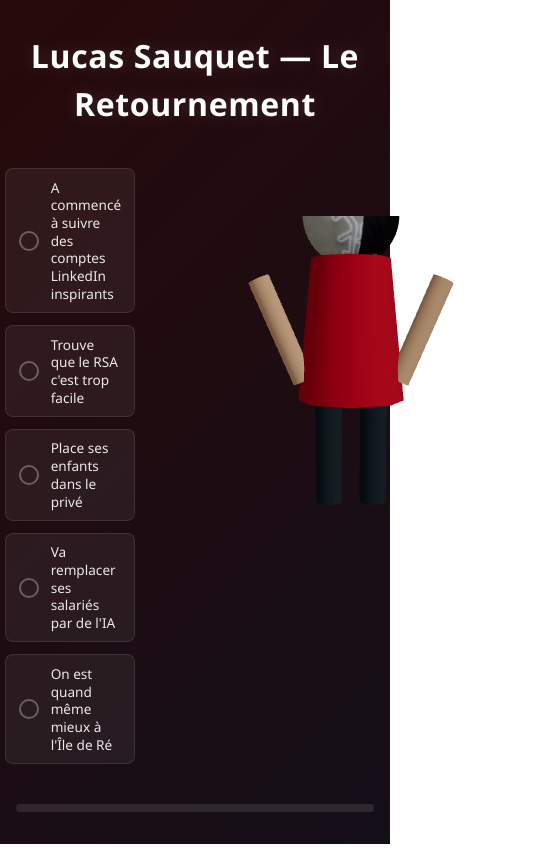
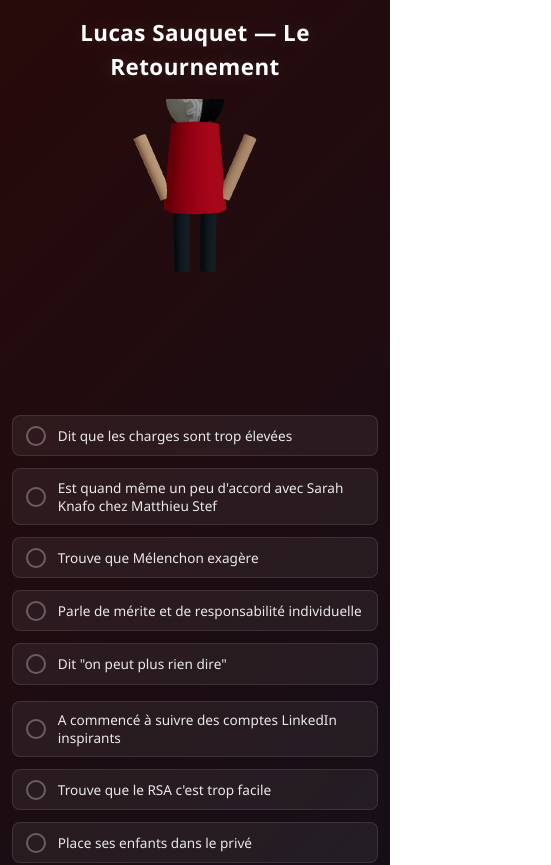
Before and after one commit to abbeyjaz/retourneur-de-veste, a Next.js app: page / in a window 390 px wide. Shown: the top 865 px of the page, 551 px wide, since content can reach past the window. Before the commit the page ends 844 px from the top, so only its background shows below. Built offline with nearby package versions, Linux system fonts and the light colour scheme.

Commit message:
style: responsive layout, staggered animations and polish
Co-Authored-By: Claude Opus 4.6 <noreply@anthropic.com>

```diff
--- a/src/app/globals.css
+++ b/src/app/globals.css
@@ -10,7 +10,7 @@
 
 body {
   font-family: 'Segoe UI', system-ui, -apple-system, sans-serif;
-  overflow: hidden;
+  overflow-x: hidden;
   color: #fff;
 }
 
@@ -158,3 +158,72 @@ body {
   from { opacity: 0; transform: translateY(10px); }
   to { opacity: 1; transform: translateY(0); }
 }
+
+/* Staggered slide-in for checklist items */
+.checklist-item {
+  animation: slideIn 0.4s ease-out backwards;
+}
+
+.checklist-column.left .checklist-item:nth-child(1) { animation-delay: 0.05s; }
+.checklist-column.left .checklist-item:nth-child(2) { animation-delay: 0.1s; }
+.checklist-column.left .checklist-item:nth-child(3) { animation-delay: 0.15s; }
+.checklist-column.left .checklist-item:nth-child(4) { animation-delay: 0.2s; }
+.checklist-column.left .checklist-item:nth-child(5) { animation-delay: 0.25s; }
+.checklist-column.right .checklist-item:nth-child(1) { animation-delay: 0.3s; }
+.checklist-column.right .checklist-item:nth-child(2) { animation-delay: 0.35s; }
+.checklist-column.right .checklist-item:nth-child(3) { animation-delay: 0.4s; }
+.checklist-column.right .checklist-item:nth-child(4) { animation-delay: 0.45s; }
+.checklist-column.right .checklist-item:nth-child(5) { animation-delay: 0.5s; }
+
+@keyframes slideIn {
+  from { opacity: 0; transform: translateX(-15px); }
+  to { opacity: 1; transform: translateX(0); }
+}
+
+.checklist-column.right .checklist-item {
+  animation-name: slideInRight;
+}
+
+@keyframes slideInRight {
+  from { opacity: 0; transform: translateX(15px); }
+  to { opacity: 1; transform: translateX(0); }
+}
+
+/* Mobile responsive */
+@media (max-width: 768px) {
+  .page {
+    padding: 1rem 0.75rem;
+    overflow-y: auto;
+    min-height: 100vh;
+    height: auto;
+  }
+
+  .title {
+    font-size: 1.4rem;
+    margin-bottom: 1rem;
+  }
+
+  .content {
+    flex-direction: column;
+    gap: 1rem;
+  }
+
+  .scene-container {
+    width: 100%;
+    height: 300px;
+    order: -1;
+  }
+
+  .checklist-column {
+    width: 100%;
+    max-width: 400px;
+  }
+
+  .progress-container {
+    max-width: 90%;
+  }
+
+  .complete-message {
+    font-size: 1.2rem;
+  }
+}
```
